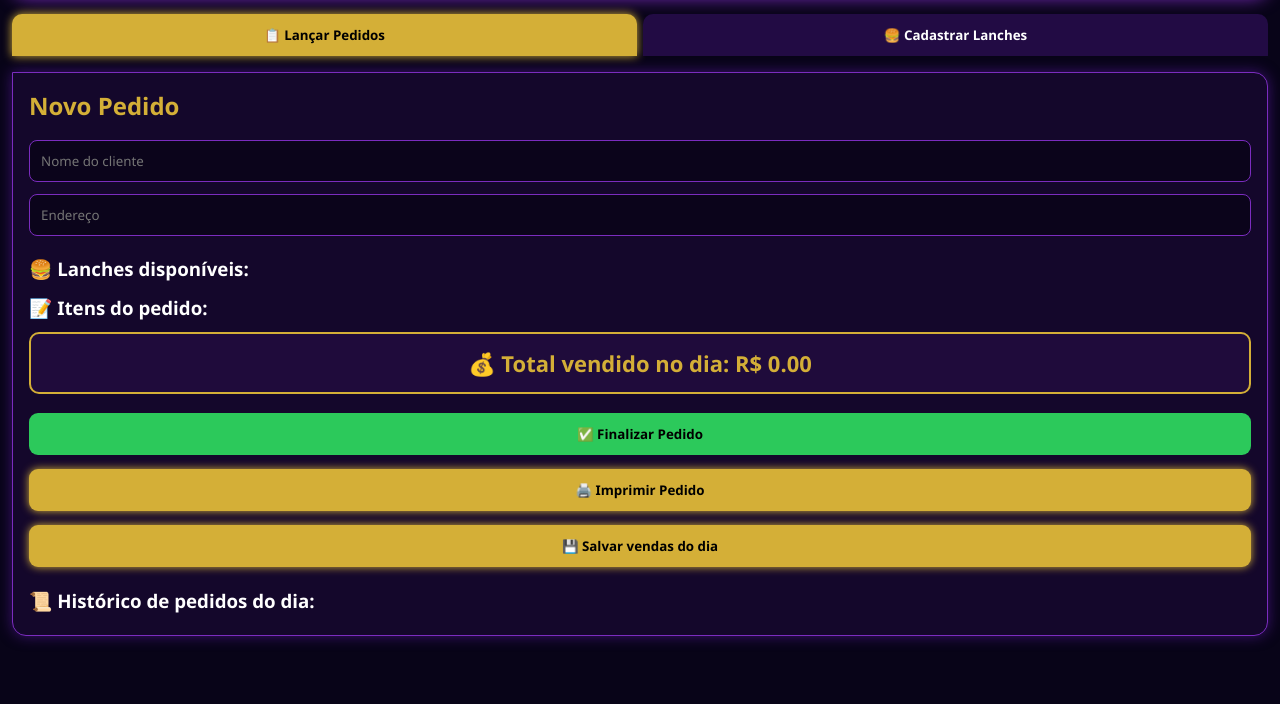
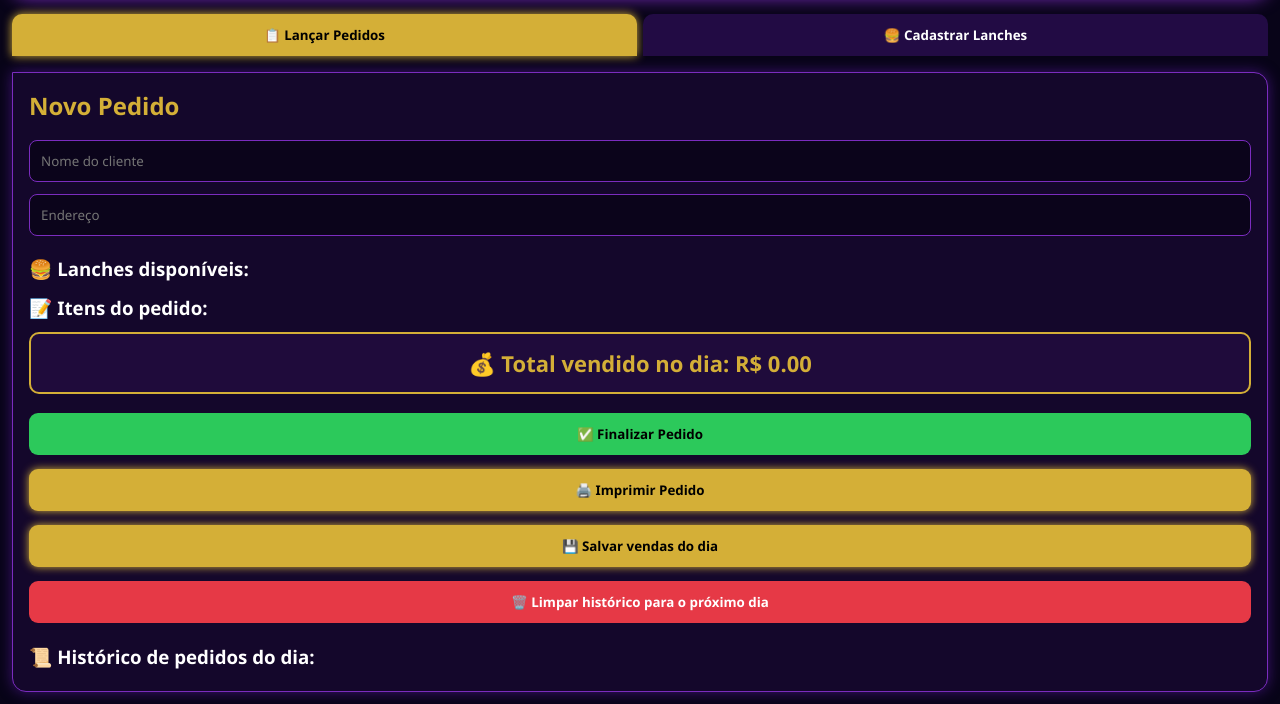
Before and after one commit to davig4858-creator/Dk-Hamburgueria-, a plain HTML site: page index.html in a window 1280 px wide. Shown: the part 100-804 px from the top of the page. Drawn offline with Linux system fonts and the light colour scheme.

Commit message:
Update index.html

```diff
--- a/index.html
+++ b/index.html
@@ -178,6 +178,7 @@ input {
   <button class="botao botaoVerde" onclick="finalizarPedido()">✅ Finalizar Pedido</button>
   <button class="botao botaoDourado" onclick="imprimirPedido()">🖨️ Imprimir Pedido</button>
   <button class="botao botaoDourado" onclick="salvarVendasDia()">💾 Salvar vendas do dia</button>
+  <button class="botao botaoVermelho" onclick="limparHistoricoDia()">🗑️ Limpar histórico para o próximo dia</button>
 
   <h3>📜 Histórico de pedidos do dia:</h3>
   <div id="historicoPedidos"></div>
@@ -371,7 +372,18 @@ function salvarVendasDia() {
   alert('💾 Vendas do dia salvas!');
 }
 
-// ✅ FUNÇÃO CADASTRAR LANCHE CORRIGIDA
+// ✅ FUNÇÃO LIMPAR HISTÓRICO PARA O PRÓXIMO DIA
+function limparHistoricoDia() {
+  if (!confirm('⚠️ Tem certeza que quer apagar todo o histórico do dia?')) {
+    return;
+  }
+  historicoPedidos = [];
+  salvarLocal('historicoPedidos', historicoPedidos);
+  carregarHistorico();
+  calcularTotalDoDia();
+  alert('🗑️ Histórico limpo! Pronto para o próximo dia!');
+}
+
 function cadastrarLanche() {
   const nomeInput = document.getElementById('nomeLancheNovo');
   const precoInput = document.getElementById('precoLancheNovo');
```
